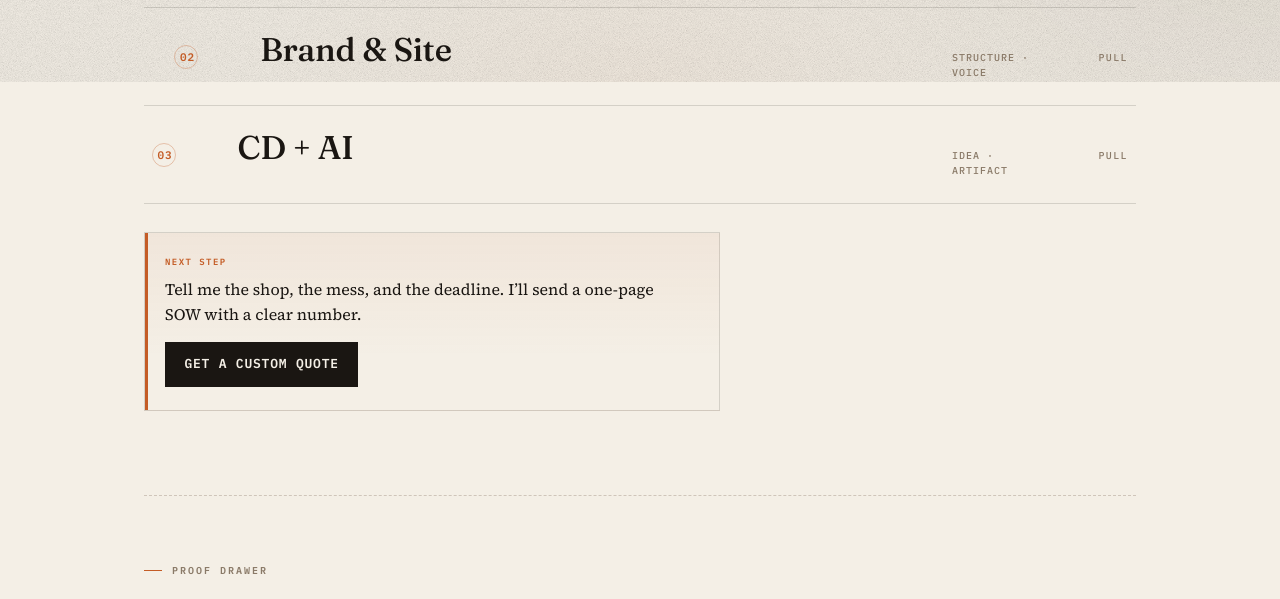
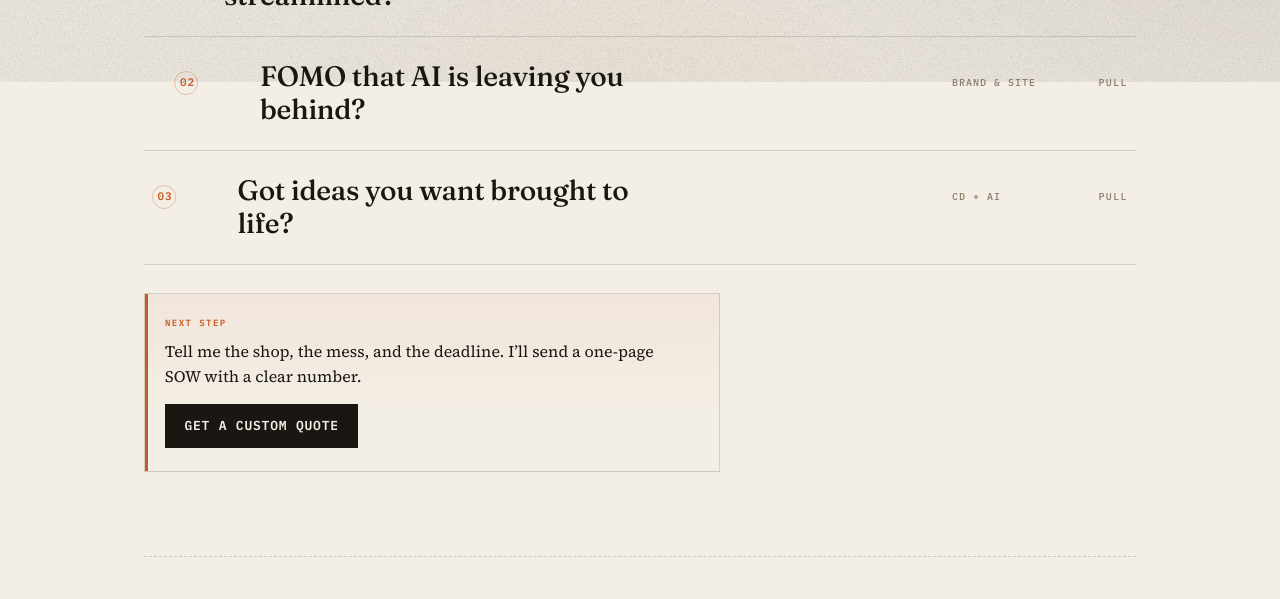
Before and after one commit to rhettboyakin-code/beehive-services, a plain HTML site: page index.html in a window 1280 px wide. Shown: the part 718-1317 px from the top of the page. Drawn offline with Linux system fonts and the light colour scheme.

Commit message:
Make bench offers problem-led questions

```diff
--- a/index.html
+++ b/index.html
@@ -435,10 +435,11 @@
     .tool-name {
       font-family: var(--display);
       font-weight: 500;
-      font-size: clamp(1.45rem, 3.4vw, 2.05rem);
+      font-size: clamp(1.2rem, 2.8vw, 1.75rem);
       letter-spacing: -0.01em;
-      line-height: 1.12;
+      line-height: 1.18;
       position: relative;
+      max-width: 28rem;
     }
 
     .tool-name::after {
@@ -1226,21 +1227,21 @@
 
   <div class="desk">
 <section class="block" aria-labelledby="bench-label">
-      <p class="stamp" id="bench-label">On the bench</p>
+      <p class="stamp" id="bench-label">Which one is you?</p>
       <div class="bench" role="list">
 
         <button class="tool" type="button" aria-expanded="false" role="listitem">
           <div class="tool-rail">
             <span class="tool-id">01</span>
-            <span class="tool-name">Ops Agents</span>
-            <span class="tool-tag">Inbox · Batch</span>
+            <span class="tool-name">Need the business caught up and streamlined?</span>
+            <span class="tool-tag">Ops Agents</span>
             <span class="tool-hint">Pull</span>
           </div>
           <div class="tool-panel">
             <div class="tool-panel-inner">
               <div class="tool-body">
-                <p>Inbox and voice triage. Scheduled pulls. IG and batch work that sits until you say go.</p>
-                <p class="proof-line">On the floor now: NIYA email manager + @niyamodels batch plan. Inbox drafts wait for your OK — approve before send. <a href="https://rhettboyakin-code.github.io/niya-orient/" target="_blank" rel="noopener">NIYA orient</a></p>
+                <p>Inbox, voice, and the weekly pile that never shrinks. We build agents that triage, batch, and keep the shop moving, with your OK before anything sends.</p>
+                <p class="proof-line">On the floor now: NIYA email manager + @niyamodels batch plan. Inbox drafts wait for your OK. Approve before send. <a href="https://rhettboyakin-code.github.io/niya-orient/" target="_blank" rel="noopener">NIYA orient</a></p>
                 <p class="proof-line"><strong>Revenue Bloom</strong> — found-money product for trade shops. Phase 1: seeded on their book; live Jobber later. <a href="https://found-money-friend.vercel.app" target="_blank" rel="noopener">Live demo</a> · <a href="#bloom">About Bloom</a> · <a href="https://rhettboyakin.com/work/found-money-friend.html" target="_blank" rel="noopener">case notes</a></p>
               </div>
             </div>
@@ -1250,14 +1251,14 @@
         <button class="tool" type="button" aria-expanded="false" role="listitem">
           <div class="tool-rail">
             <span class="tool-id">02</span>
-            <span class="tool-name">Brand &amp; Site</span>
-            <span class="tool-tag">Structure · Voice</span>
+            <span class="tool-name">FOMO that AI is leaving you behind?</span>
+            <span class="tool-tag">Brand &amp; Site</span>
             <span class="tool-hint">Pull</span>
           </div>
           <div class="tool-panel">
             <div class="tool-panel-inner">
               <div class="tool-body">
-                <p>Sites and systems with CD taste. Structure, voice, and craft that still look right after launch week.</p>
+                <p>Everyone’s talking about the AI movement. Your shop should be reaping it, not watching it. We build the brand and site so the outside matches a business that actually uses the tools.</p>
                 <p class="proof-line">Proof: <a href="https://rhettboyakin-code.github.io/ihlab-site/" target="_blank" rel="noopener">IHLab</a> — Utah nonprofit brand + site with structure and voice that still holds after launch.</p>
               </div>
             </div>
@@ -1267,15 +1268,15 @@
         <button class="tool" type="button" aria-expanded="false" role="listitem">
           <div class="tool-rail">
             <span class="tool-id">03</span>
-            <span class="tool-name">CD + AI</span>
-            <span class="tool-tag">Idea · Artifact</span>
+            <span class="tool-name">Got ideas you want brought to life?</span>
+            <span class="tool-tag">CD + AI</span>
             <span class="tool-hint">Pull</span>
           </div>
           <div class="tool-panel">
             <div class="tool-panel-inner">
               <div class="tool-body">
-                <p>Idea-led decks. Design skill. Artifact-first work. AI stays a tool on the desk.</p>
-                <p class="proof-line">You get a deck, campaign pack, or site artifacts — I’ll write the line, you ship the system. Craft: <a href="https://builders.leland.ai/ai-builders-l1-sep1/rhett-boyakin" target="_blank" rel="noopener">Leland portfolio</a> · <a href="https://rhettboyakin.com" target="_blank" rel="noopener">rhettboyakin.com</a></p>
+                <p>Decks, campaigns, artifacts. You bring the idea. We write the line, shape the work, and keep AI as a tool on the desk, not the creative director.</p>
+                <p class="proof-line">You get a deck, campaign pack, or site artifacts. I’ll write the line, you ship the system. Craft: <a href="https://builders.leland.ai/ai-builders-l1-sep1/rhett-boyakin" target="_blank" rel="noopener">Leland portfolio</a> · <a href="https://rhettboyakin.com" target="_blank" rel="noopener">rhettboyakin.com</a></p>
               </div>
             </div>
           </div>
```
